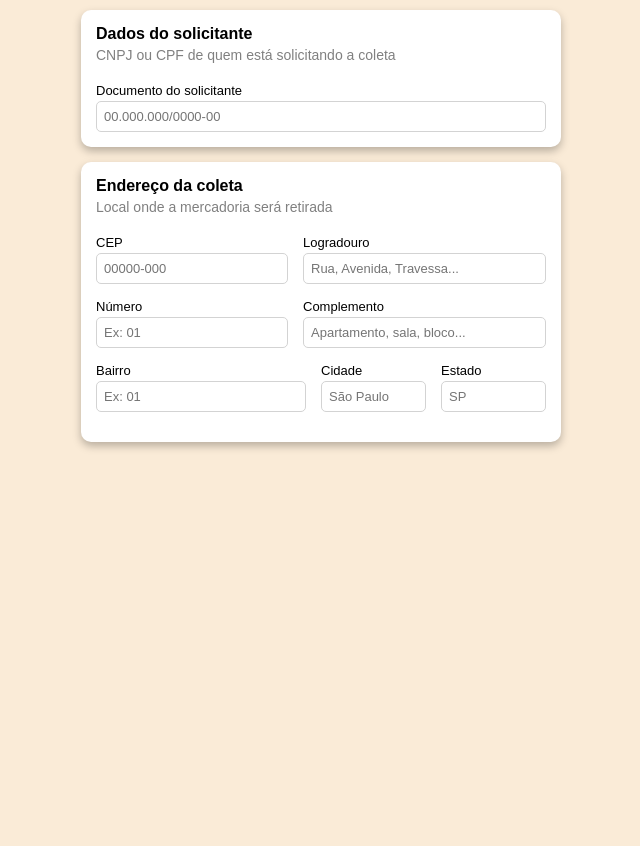
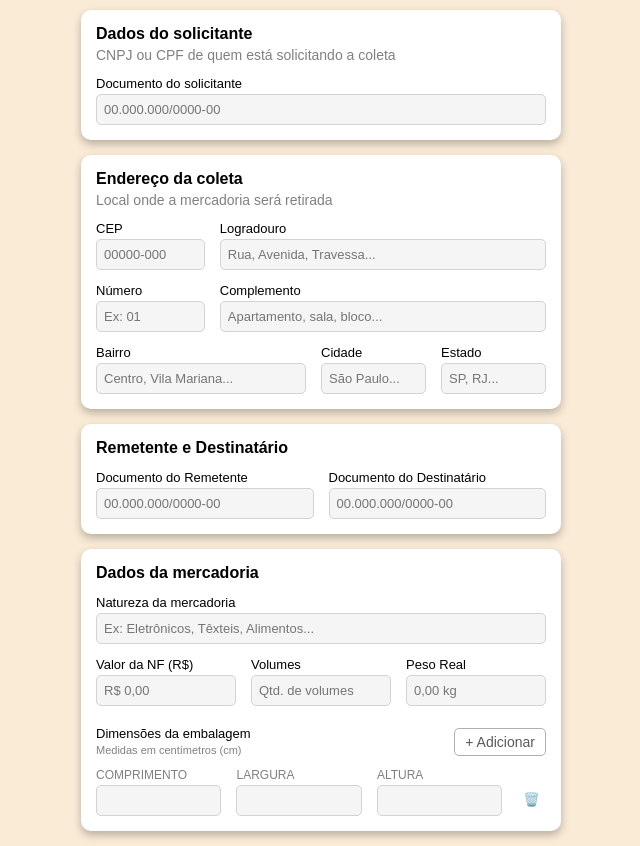
Before and after one commit to murilo-sys/formulario-coleta, a plain HTML site: page index.html in a window 1280 px wide. Shown: the whole page, without its empty margins (319-959 px from the left). Before the commit the page ends 800 px from the top, so only its background shows below. Drawn offline with Linux system fonts and the light colour scheme.

Commit message:
style: Adicionado campos de Remetente, Destinatário e Dados da mercadoria

```diff
--- a/assets/style.css
+++ b/assets/style.css
@@ -1,5 +1,10 @@
 body {
   background-color: antiquewhite;
+}
+
+p {
+  margin-bottom: 3px;
+  margin-top: 20;
 }
 
 input {
@@ -8,6 +13,8 @@ input {
   border-radius: 5px;
   box-sizing: border-box;
   font-size: 13px;
+  width: 100%;
+  background-color: rgba(0, 0, 0, 0.041);
 }
 
 h3 {
@@ -18,8 +25,6 @@ h3 {
 
 .perguntaTitulo {
   font-family: Arial, Helvetica, sans-serif;
-  margin-bottom: 3px;
-  margin-top: 0;
   font-size: 13px;
 }
 
@@ -28,7 +33,20 @@ h3 {
   font-family: Arial, Helvetica, sans-serif;
   color: gray;
   font-size: 14px;
-  margin-bottom: 20px;
+  margin-bottom: 0px;
+}
+
+/* Remove as setinhas para navegadores como Chrome, Safari e Edge */
+input[type="number"]::-webkit-outer-spin-button,
+input[type="number"]::-webkit-inner-spin-button {
+  -webkit-appearance: none;
+  margin: 0;
+}
+
+/* Remove as setinhas para o navegador Firefox */
+input[type="number"] {
+  -moz-appearance: textfield;
+  appearance: textfield;
 }
 
 .formularioColeta {
@@ -40,7 +58,11 @@ h3 {
 .linhaDupla {
   display: flex;
   gap: 15px;
-  margin-bottom: 15px;
+}
+
+.linhaDuplaCubagem {
+  display: flex;
+  gap: 15px;
 }
 
 .coluna-flex-1 {
@@ -64,14 +86,56 @@ h3 {
   box-shadow: 0 4px 8px rgba(0, 0, 0, 0.264)
 }
 
-#clienteDoc {
-  width: 100%;
+.coluna-botao {
+  display: flex;
+  justify-content: flex-end;
+  align-items: end;
+  flex: 1;
 }
 
-#logradouroInput,
-#complementoInput,
-#estadoInput,
-#bairroInput,
-#cidadeInput {
-  width: 100%;
+#botaoAdicionar {
+  font-family: Arial, Helvetica, sans-serif;
+  font-size: 14px;
+  color: rgb(90, 88, 88);
+  border-radius: 5px;
+  border: solid 1px rgb(177, 175, 175);
+  background-color: white;
+  margin: 0;
+  padding: 5px 10px 5px 10px;
 }
+
+.subTitulo {
+  font-family: Arial, Helvetica, sans-serif;
+  font-size: 11px;
+  margin: 0;
+  color: gray;
+}
+
+.coluna-cubagem {
+  display: flex;
+  gap: 15px;
+}
+
+.pergunta-cubagem {
+  font-family: Arial, Helvetica, sans-serif;
+  color: gray;
+  font-size: 12px;
+}
+
+.pergunta-cubagem-titulo {
+  font-family: Arial, Helvetica, sans-serif;
+  font-size: 13px;
+  margin-top: 20px;
+}
+
+.coluna-lixo {
+  display: flex;
+  align-items: end;
+}
+
+#botaoLixo {
+  width: fit-content;
+  height: 33px;
+  border: 0px;
+  background-color: transparent;
+}
--- a/index.html
+++ b/index.html
@@ -58,17 +58,96 @@
 
         <div class="coluna-flex-2">
           <p class="perguntaTitulo">Bairro</p>
-          <input type="text" id="bairroInput" placeholder="Ex: 01">
+          <input type="text" id="bairroInput" placeholder="Centro, Vila Mariana...">
         </div>
 
         <div class="coluna-flex-1">
           <p class="perguntaTitulo">Cidade</p>
-          <input type="text" id="cidadeInput" placeholder="São Paulo">
+          <input type="text" id="cidadeInput" placeholder="São Paulo...">
         </div>
 
         <div class="coluna-flex-1">
           <p class="perguntaTitulo">Estado</p>
-          <input type="text" id="estadoInput" placeholder="SP">
+          <input type="text" id="estadoInput" placeholder="SP, RJ...">
+        </div>
+
+      </div>
+    </div>
+
+    <div class="cartaoPerguntas">
+      <h3>Remetente e Destinatário</h3>
+
+      <div class="linhaDupla">
+
+        <div class="coluna-flex-2">
+          <p class="perguntaTitulo">Documento do Remetente</p>
+          <input type="text" id="docRemetente" placeholder="00.000.000/0000-00">
+        </div>
+
+        <div class="coluna-flex-2">
+          <p class="perguntaTitulo">Documento do Destinatário</p>
+          <input type="text" id="docDestinatário" placeholder="00.000.000/0000-00">
+        </div>
+
+      </div>
+    </div>
+
+    <div class="cartaoPerguntas">
+      <h3>Dados da mercadoria</h3>
+      <p class="perguntaTitulo">Natureza da mercadoria</p>
+      <input type="text" id="naturezaMercadoria" placeholder="Ex: Eletrônicos, Têxteis, Alimentos...">
+
+      <div class="linhaDupla">
+
+        <div class="coluna-flex-1">
+          <p class="perguntaTitulo">Valor da NF (R$)</p>
+          <input type="number" id="valorNf" step="0.01" placeholder="R$ 0,00">
+        </div>
+
+        <div class="coluna-flex-1">
+          <p class="perguntaTitulo">Volumes</p>
+          <input type="number" id="qtdVolumes" placeholder="Qtd. de volumes">
+        </div>
+
+        <div class="coluna-flex-1">
+          <p class="perguntaTitulo">Peso Real</p>
+          <input type="number" id="pesoReal" step="0.01" placeholder="0,00 kg">
+        </div>
+
+      </div>
+
+      <div class="linhaDuplaCubagem">
+
+        <div>
+          <p class="pergunta-cubagem-titulo">Dimensões da embalagem</p>
+          <p class="subTitulo">Medidas em centímetros (cm)</p>
+        </div>
+
+        <div class="coluna-botao">
+          <button id="botaoAdicionar">+ Adicionar</button>
+        </div>
+
+      </div>
+
+      <div class="coluna-cubagem">
+
+        <div class="coluna-flex-1">
+          <p class="pergunta-cubagem">COMPRIMENTO</p>
+          <input id="comprimento">
+        </div>
+
+        <div class="coluna-flex-1">
+          <p class="pergunta-cubagem">LARGURA</p>
+          <input id="largura">
+        </div>
+
+        <div class="coluna-flex-1">
+          <p class="pergunta-cubagem">ALTURA</p>
+          <input id="altura">
+        </div>
+
+        <div class="coluna-lixo">
+          <button id="botaoLixo">🗑️</button>
         </div>
 
       </div>
```
